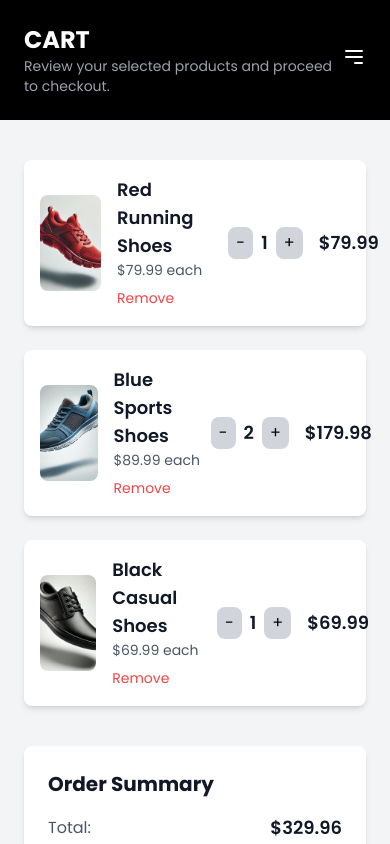
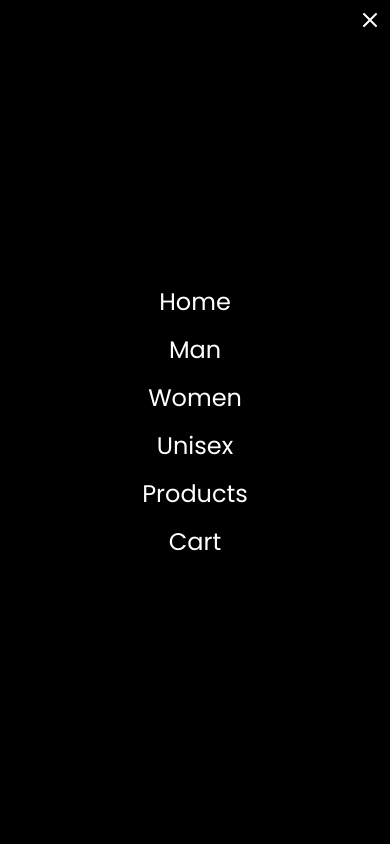
Before and after one commit to alfredoizdev/ecomerce-nextjs-mongodb, a Next.js app: page /cart in a window 390 px wide. Both pictures are taken after a click on the button 354 px from the left and 56 px from the top of the page. Shown: the top 844 px of the page. Built offline with nearby package versions, Linux system fonts and the light colour scheme.

Commit message:
added mobile menu

```diff
--- a/app/layout.tsx
+++ b/app/layout.tsx
@@ -2,6 +2,7 @@ import type { Metadata } from "next";
 import { Poppins } from "next/font/google";
 import "@/styles/sass/globals.scss";
 import Footer from "@/components/shared/Footer/Footer";
+import MobileMenu from "@/components/shared/MobileMenu";
 
 const poppins = Poppins({
   variable: "--font-poppins",
@@ -25,6 +26,7 @@ export default function RootLayout({
         <div className="flex flex-col min-h-screen">
           {/* Main Content */}
           <main className="flex-grow bg-gray-100">
+            <MobileMenu />
             {children}
             <Footer />
           </main>
--- a/components/DropMenuFilter/DropMenuFilter.tsx
+++ b/components/DropMenuFilter/DropMenuFilter.tsx
@@ -48,7 +48,7 @@ const DropMenuFilter = ({ gender }: Props) => {
             Man
           </DropdownMenuItem>
           <DropdownMenuItem
-            onClick={() => handleGenderSelect("woman")}
+            onClick={() => handleGenderSelect("women")}
             className={value === "women" ? "bg-gray-200 font-bold" : ""}
           >
             Women
--- a/components/shared/CustomHeader/CustomHeader.tsx
+++ b/components/shared/CustomHeader/CustomHeader.tsx
@@ -1,5 +1,6 @@
 import { MENU } from "@/constants/menu";
 import Link from "next/link";
+import MobileButtonMenu from "../MobileButtonMenu";
 
 type Props = {
   title: string;
@@ -27,23 +28,7 @@ const CustomHeader = ({ title, subtext = "" }: Props) => {
 
         {/* Mobile Menu Button */}
         <div className="md:hidden">
-          <button className="text-white focus:outline-none">
-            {/* Mobile Menu Icon */}
-            <svg
-              xmlns="http://www.w3.org/2000/svg"
-              fill="none"
-              viewBox="0 0 24 24"
-              strokeWidth="2"
-              stroke="currentColor"
-              className="w-6 h-6"
-            >
-              <path
-                strokeLinecap="round"
-                strokeLinejoin="round"
-                d="M4 6h16M4 12h16m-7 6h7"
-              />
-            </svg>
-          </button>
+          <MobileButtonMenu />
         </div>
       </div>
     </header>
--- /dev/null
+++ b/components/shared/MobileButtonMenu.tsx
@@ -0,0 +1,31 @@
+"use client";
+
+import useMobileMenu from "@/hooks/useMobileMenu";
+
+const MobileButtonMenu = () => {
+  const { toggleMobileMenu } = useMobileMenu();
+  return (
+    <button
+      className="text-white focus:outline-none"
+      onClick={toggleMobileMenu}
+    >
+      {/* Icon for mobile menu */}
+      <svg
+        xmlns="http://www.w3.org/2000/svg"
+        fill="none"
+        viewBox="0 0 24 24"
+        strokeWidth="2"
+        stroke="currentColor"
+        className="w-6 h-6"
+      >
+        <path
+          strokeLinecap="round"
+          strokeLinejoin="round"
+          d="M4 6h16M4 12h16m-7 6h7"
+        />
+      </svg>
+    </button>
+  );
+};
+
+export default MobileButtonMenu;
--- /dev/null
+++ b/components/shared/MobileMenu.tsx
@@ -0,0 +1,59 @@
+"use client";
+import { useEffect, useState } from "react";
+import Link from "next/link";
+import useUiStore from "@/store/useUiStore";
+import { MENU } from "@/constants/menu";
+import useMobileMenu from "@/hooks/useMobileMenu";
+
+const MobileMenu = () => {
+  const { isMobileMenuOpen, toggleMobileMenu, isVisible } = useMobileMenu();
+
+  if (!isMobileMenuOpen && !isVisible) return null;
+
+  // Mantener el menú en el DOM para la animación de apertura
+  return (
+    <div
+      className={`fixed w-full h-full bg-black z-20 p-5 md:hidden transition-opacity duration-300 ${
+        isMobileMenuOpen && isVisible
+          ? "opacity-100"
+          : "opacity-0 pointer-events-none"
+      }`}
+    >
+      {/* Close Button */}
+      <div className="absolute top-2 right-2">
+        <button
+          className="text-white focus:outline-none"
+          onClick={toggleMobileMenu}
+        >
+          <svg
+            xmlns="http://www.w3.org/2000/svg"
+            fill="none"
+            viewBox="0 0 24 24"
+            strokeWidth="2"
+            stroke="currentColor"
+            className="w-6 h-6"
+          >
+            <path
+              strokeLinecap="round"
+              strokeLinejoin="round"
+              d="M6 18L18 6M6 6l12 12"
+            />
+          </svg>
+        </button>
+      </div>
+
+      {/* Menu Items */}
+      <ul className="flex flex-col items-center justify-center h-full space-y-4">
+        {MENU.map((item) => (
+          <li key={item.id} onClick={toggleMobileMenu}>
+            <Link href={item.link} className="text-white text-2xl">
+              {item.name}
+            </Link>
+          </li>
+        ))}
+      </ul>
+    </div>
+  );
+};
+
+export default MobileMenu;
--- a/components/shared/Navbar/Navbar.tsx
+++ b/components/shared/Navbar/Navbar.tsx
@@ -1,5 +1,7 @@
+"use client";
 import { MENU } from "@/constants/menu";
 import Link from "next/link";
+import MobileButtonMenu from "../MobileButtonMenu";
 
 const Navbar = () => {
   return (
@@ -19,23 +21,7 @@ const Navbar = () => {
         </nav>
         {/* Mobile Menu */}
         <div className="md:hidden">
-          <button className="text-white focus:outline-none">
-            {/* Icon for mobile menu */}
-            <svg
-              xmlns="http://www.w3.org/2000/svg"
-              fill="none"
-              viewBox="0 0 24 24"
-              strokeWidth="2"
-              stroke="currentColor"
-              className="w-6 h-6"
-            >
-              <path
-                strokeLinecap="round"
-                strokeLinejoin="round"
-                d="M4 6h16M4 12h16m-7 6h7"
-              />
-            </svg>
-          </button>
+          <MobileButtonMenu />
         </div>
       </div>
     </header>
--- /dev/null
+++ b/hooks/useMobileMenu.tsx
@@ -0,0 +1,20 @@
+import { useEffect, useState } from "react";
+import useUiStore from "@/store/useUiStore";
+
+const useMobileMenu = () => {
+  const { isMobileMenuOpen, toggleMobileMenu } = useUiStore((state) => state);
+  const [isVisible, setIsVisible] = useState(false);
+
+  useEffect(() => {
+    if (isMobileMenuOpen) {
+      setIsVisible(true); // Mostrar el menú inmediatamente al abrir
+    } else {
+      const timer = setTimeout(() => setIsVisible(false), 300); // Ocultar después de la animación
+      return () => clearTimeout(timer);
+    }
+  }, [isMobileMenuOpen]);
+
+  return { isMobileMenuOpen, toggleMobileMenu, isVisible };
+};
+
+export default useMobileMenu;
--- a/package.json
+++ b/package.json
@@ -20,7 +20,8 @@
     "react-dom": "19.0.0-rc-66855b96-20241106",
     "sass": "^1.81.0",
     "tailwind-merge": "^2.5.5",
-    "tailwindcss-animate": "^1.0.7"
+    "tailwindcss-animate": "^1.0.7",
+    "zustand": "^5.0.1"
   },
   "devDependencies": {
     "@types/node": "^20",
--- /dev/null
+++ b/store/useUiStore.ts
@@ -0,0 +1,14 @@
+import { create } from "zustand";
+
+type InitialState = {
+  isMobileMenuOpen: boolean;
+  toggleMobileMenu: () => void;
+};
+
+const useUiStore = create<InitialState>((set) => ({
+  isMobileMenuOpen: false,
+  toggleMobileMenu: () =>
+    set((state) => ({ isMobileMenuOpen: !state.isMobileMenuOpen })),
+}));
+
+export default useUiStore;
```
Also changed, not shown: 1 other file (tests, documents, lock files or other folders).
